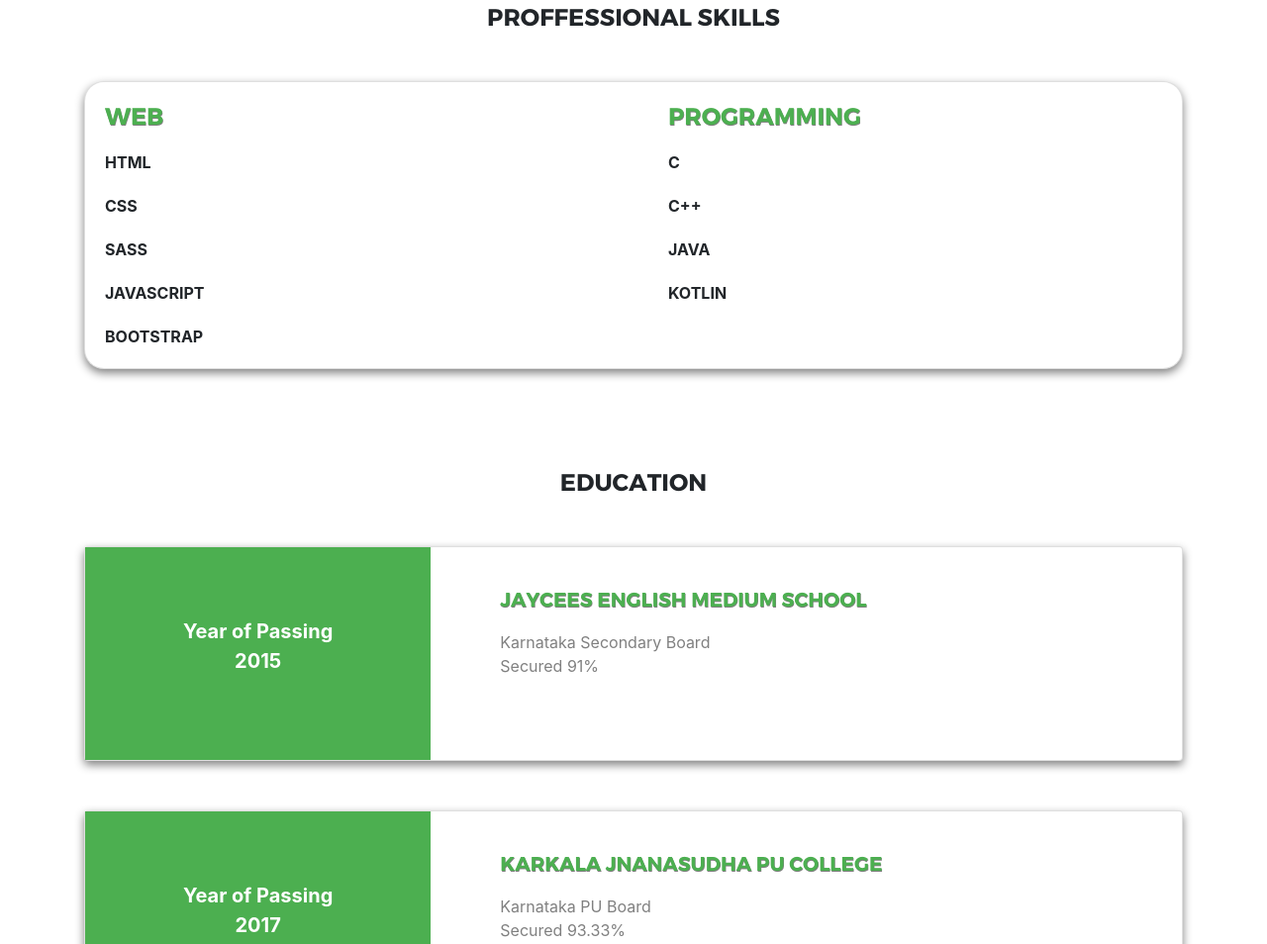
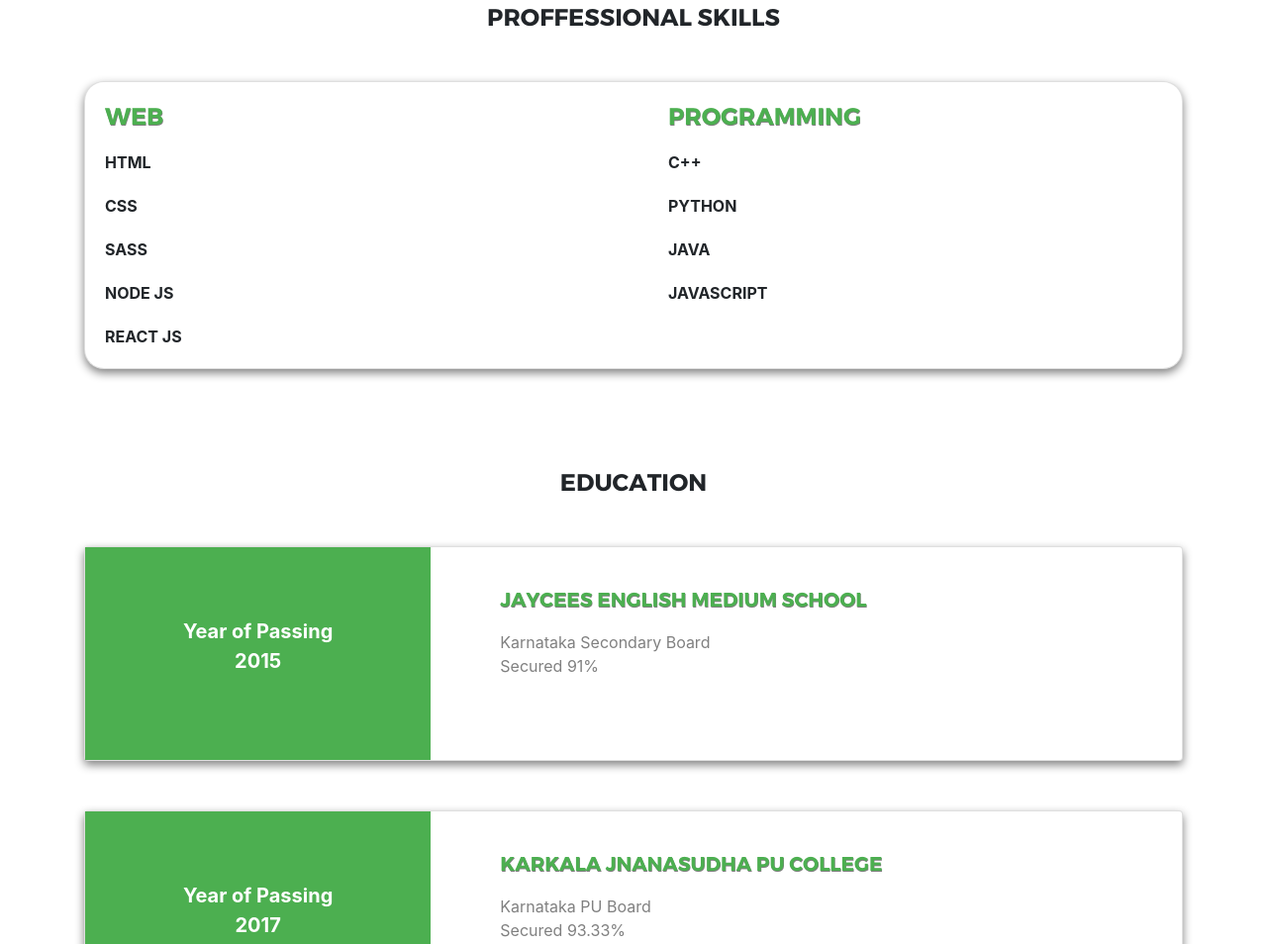
Before and after one commit to vinipai45/My-Resume, a plain HTML site: page index.html in a window 1280 px wide. Shown: the part 1203-2157 px from the top of the page at 99% size. Drawn offline with nearby package versions, Linux system fonts and the light colour scheme.

Commit message:
Update index.html
Skill Update

```diff
--- a/index.html
+++ b/index.html
@@ -160,8 +160,8 @@
                                     <li class="_basicInfo"><b>HTML</b></li>
                                     <li class="_basicInfo"><b>CSS</b> </li>
                                     <li class="_basicInfo"><b>SASS</b> </li>
-                                    <li class="_basicInfo"><b>JAVASCRIPT</b> </li>
-                                    <li class="_basicInfo"><b>BOOTSTRAP</b> </li>
+                                    <li class="_basicInfo"><b>NODE JS</b> </li>
+                                    <li class="_basicInfo"><b>REACT JS</b> </li>
 
                                 </ul>
                             </p>
@@ -174,10 +174,10 @@
                         <div data-aos="fade-left">
                             <p class="card-text _contentCard">
                                 <ul>
-                                    <li class="_basicInfo"><b>C</b></li>
-                                    <li class="_basicInfo"><b>C++</b> </li>
+                                    <li class="_basicInfo"><b>C++</b></li>
+                                    <li class="_basicInfo"><b>PYTHON</b> </li>
                                     <li class="_basicInfo"><b>JAVA</b> </li>
-                                    <li class="_basicInfo"><b>KOTLIN</b> </li>
+                                    <li class="_basicInfo"><b>JAVASCRIPT</b> </li>
                                 </ul>
                             </p>
                         </div>
```
